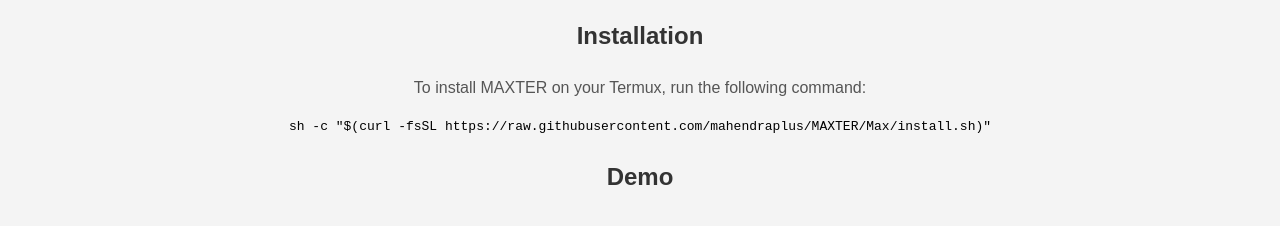
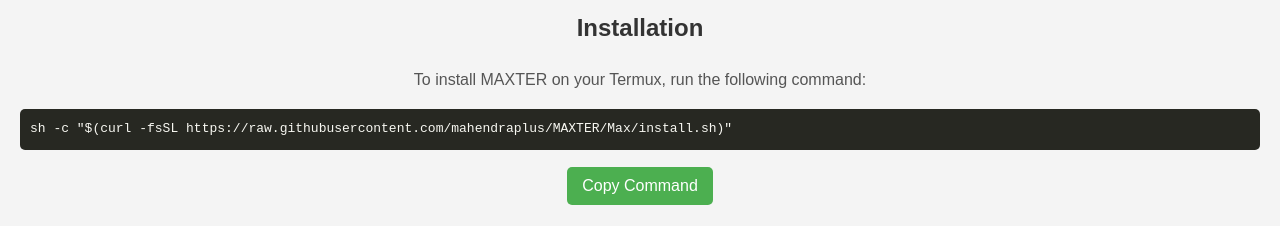
Before and after one commit to mahendraplus/MAXTER, a plain HTML site: page docs/index.html in a window 1280 px wide. Shown: the part 176-402 px from the top of the page. Drawn offline with Linux system fonts and the light colour scheme.

Commit message:
Update index.html

```diff
--- a/docs/index.html
+++ b/docs/index.html
@@ -3,15 +3,15 @@
 <head>
     <meta charset="UTF-8">
     <meta name="viewport" content="width=device-width, initial-scale=1.0">
-    <title>MAXTER - Customizable Terminal Setup</title>
+    <title>MAXTER - 🚀 Customizable Terminal Setup</title>
     <style>
-        /* Add any custom styling here */
         body {
             font-family: 'Arial', sans-serif;
             background-color: #f4f4f4;
             text-align: center;
             padding: 20px;
             line-height: 1.6;
+            margin: 0;
         }
         h1, h2 {
             color: #333;
@@ -26,6 +26,34 @@
             border: 1px solid #ddd;
             border-radius: 5px;
         }
+        pre {
+            background-color: #272822;
+            color: #f8f8f2;
+            padding: 10px;
+            border-radius: 5px;
+            overflow-x: auto;
+            text-align: left;
+        }
+        code {
+            color: #f8f8f2;
+        }
+        .copy-btn {
+            background-color: #4CAF50;
+            color: white;
+            border: none;
+            padding: 10px 15px;
+            text-align: center;
+            text-decoration: none;
+            display: inline-block;
+            font-size: 16px;
+            margin: 4px 2px;
+            cursor: pointer;
+            border-radius: 5px;
+            transition: background-color 0.3s ease;
+        }
+        .copy-btn:hover {
+            background-color: #45a049;
+        }
     </style>
 </head>
 <body>
@@ -38,7 +66,9 @@
 
 <p>To install MAXTER on your Termux, run the following command:</p>
 
-<pre><code>sh -c "$(curl -fsSL https://raw.githubusercontent.com/mahendraplus/MAXTER/Max/install.sh)"</code></pre>
+<pre><code id="install-command">sh -c "$(curl -fsSL https://raw.githubusercontent.com/mahendraplus/MAXTER/Max/install.sh)"</code></pre>
+
+<button class="copy-btn" onclick="copyToClipboard('#install-command')">Copy Command</button>
 
 <h2>Demo</h2>
 
@@ -46,7 +76,7 @@
 
 <h2>About the Author</h2>
 
-<p>Hello, I'm Max ( Mahendra Gahelot ) 👋, a passionate coder with a flair for creating exceptional terminal environments. With a background in sports and ethical hacking, I've navigated through the tech landscape, collaborating with renowned companies, including Internet service providers. MAXTER is my brainchild, a simple yet potent project designed to enhance my students' terminal experiences.</p>
+<p>Hello, I'm Max (Mahendra Gahelot) from India 🇮🇳, a passionate coder with a flair for creating exceptional terminal environments. With a background in sports and ethical hacking, I've navigated through the tech landscape, collaborating with renowned companies, including Internet service providers. MAXTER is my brainchild, a simple yet potent project designed to enhance my students' terminal experiences.</p>
 
 <h2>GitHub Coder Appreciation 🙌</h2>
 
@@ -54,5 +84,18 @@
 
 <p>Dive into the vibrant MAXTER community, explore, contribute, and embark on an exciting terminal adventure! 🚀✨</p>
 
+<script>
+    function copyToClipboard(elementId) {
+        var copyText = document.querySelector(elementId);
+        var range = document.createRange();
+        range.selectNode(copyText);
+        window.getSelection().removeAllRanges();
+        window.getSelection().addRange(range);
+        document.execCommand("copy");
+        window.getSelection().removeAllRanges();
+        alert("Command copied to clipboard!");
+    }
+</script>
+
 </body>
 </html>
```
